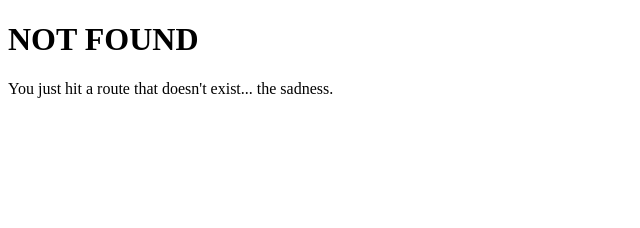
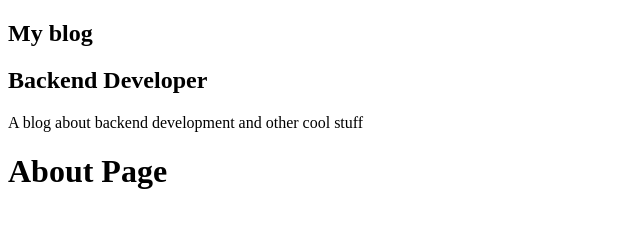
Before and after one commit to RafaelLimaReis/my-blog, a Gatsby site: page /about in a window 1280 px wide. Before the commit this address had no page. Shown: the whole page, without its empty margins (0-640 px from the left). Built offline with nearby package versions, Linux system fonts and the light colour scheme; Gatsby itself is replaced by a stand-in of ours.

Commit message:
Inicio de aprendizado de graphQl

```diff
--- a/gatsby-config.js
+++ b/gatsby-config.js
@@ -1,8 +1,9 @@
 module.exports = {
   siteMetadata: {
     title: `My blog`,
-    description: `A blog about frontend development and other cool stuff`,
+    description: `A blog about backend development and other cool stuff`,
     author: `@myBlog`,
+    position: 'Backend Developer'
   },
   plugins: [
     `gatsby-plugin-react-helmet`,
@@ -24,7 +25,7 @@ module.exports = {
         background_color: `#663399`,
         theme_color: `#663399`,
         display: `minimal-ui`,
-        icon: `src/images/gatsby-icon.png`, // This path is relative to the root of the site.
+        //icon: `src/images/gatsby-icon.png`, // This path is relative to the root of the site.
       },
     },
     // this (optional) plugin enables Progressive Web App + Offline functionality
--- a/package.json
+++ b/package.json
@@ -28,6 +28,7 @@
   "scripts": {
     "build": "gatsby build",
     "develop": "gatsby develop",
+    "develop:play": "GATSBY_GRAPHQL_IDE=playground gatsby develop",
     "format": "prettier --write \"**/*.{js,jsx,json,md}\"",
     "start": "npm run develop",
     "serve": "gatsby serve",
--- /dev/null
+++ b/src/components/Profile/index.js
@@ -0,0 +1,56 @@
+import React from 'react';
+import { useStaticQuery, graphql } from 'gatsby';
+
+const Profile = () => {
+    const {
+        site: {
+            siteMetadata: { title, position, description },
+        }
+    } = useStaticQuery(graphql`
+        query MySiteMetadata {
+            site {
+                siteMetadata {
+                    title,
+                    position,
+                    description
+                }
+            }
+        }
+    `);
+
+    return (
+        <div className="Profile-wrapper">
+            <h1>{ title }</h1>
+            <h2>{ position }</h2>
+            <p>{ description }</p>
+        </div>
+    );
+};
+
+/* const Profile = () => (
+    <StaticQuery
+        query = {
+            graphql`
+                query MySiteMetadata {
+                    site {
+                        siteMetadata {
+                            title,
+                            position,
+                            description
+                        }
+                    }
+                }
+            `
+        }
+        render = {({site: {siteMetadata: { title, position, description }}}) => (
+            <div className="Profile-wrapper">
+                <h1>{ title }</h1>
+                <h2>{ position }</h2>
+                <p>{ description }</p>
+            </div>
+        )}
+    />
+);
+*/
+
+export default Profile;
--- a/src/components/layout.js
+++ b/src/components/layout.js
@@ -7,10 +7,16 @@
 
 import React from "react"
 import PropTypes from "prop-types"
+import Profile from "./Profile"
 
 const Layout = ({ children }) => {
   return (
+    <>
+        <aside>
+            <Profile />
+        </aside>
         <main>{children}</main>
+    </>
   )
 }
 
--- /dev/null
+++ b/src/pages/about.js
@@ -0,0 +1,13 @@
+import React from 'react';
+
+import Layout from '../components/layout';
+import SEO from "../components/seo"
+
+const AboutPage = () => (
+    <Layout>
+        <SEO title="Home" />
+       <h1>About Page</h1>
+    </Layout>
+);
+
+export default AboutPage;
```
